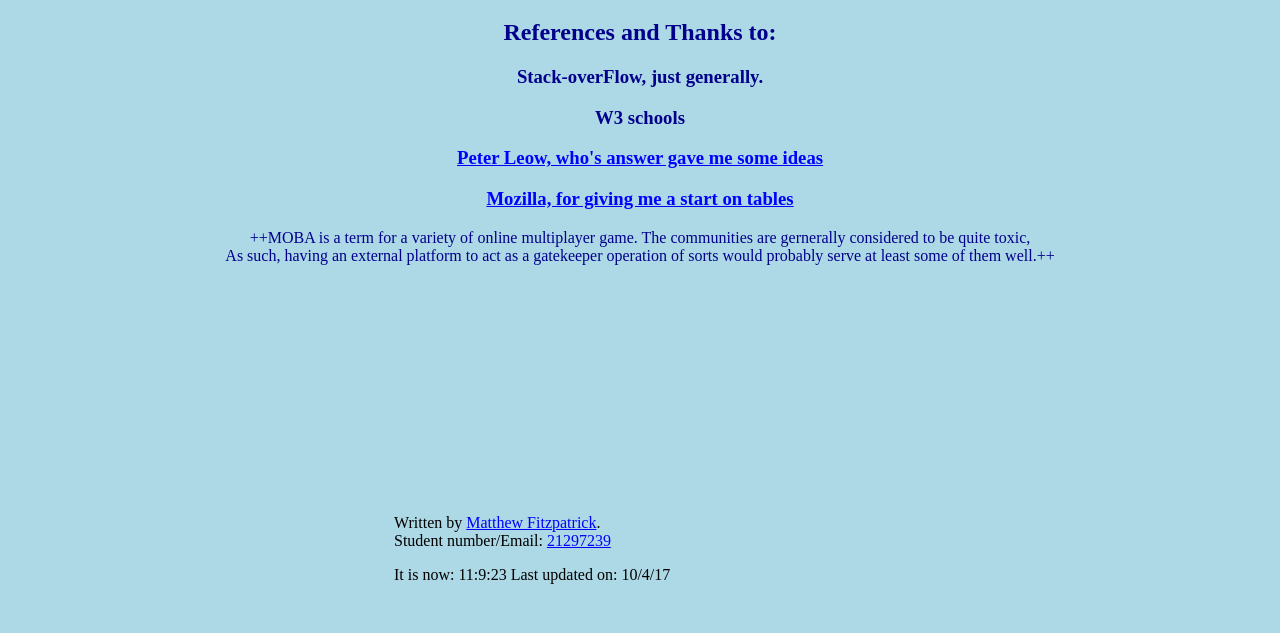
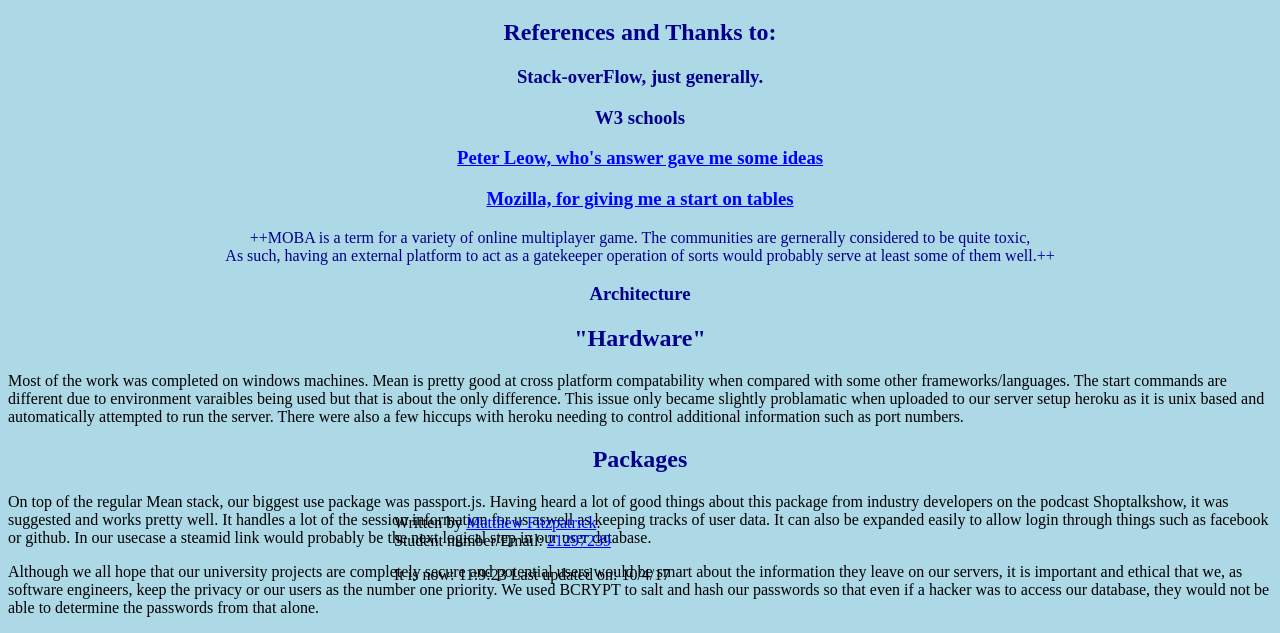
Before and after one commit to BjornBjornson/CITS3403, a website: page Front-end/about.html in a window 1280 px wide. Shown: the part 190-823 px from the top of the page. Before the commit the page ends 800 px from the top, so only its background shows below. Drawn offline with Linux system fonts and the light colour scheme.

Commit message:
added some info to the about me page

```diff
--- a/Front-end/about.html
+++ b/Front-end/about.html
@@ -52,8 +52,36 @@
 	<h3><a href='https://developer.mozilla.org/en-US/docs/Web/API/Document_Object_Model/Traversing_an_HTML_table_with_JavaScript_and_DOM_Interfaces'>Mozilla, for giving me a start on tables</a></h3>
 	<p id='Sprook'> ++MOBA is a term for a variety of online multiplayer game. The communities are gernerally considered to be quite toxic,<br />
 		As such, having an external platform to act as a gatekeeper operation of sorts would probably serve at least some of them well.++</p>
+		<h3>Architecture</h3>
+		<h2>"Hardware"</h2>
+		<p>Most of the work was completed on windows machines. Mean is pretty good at
+			cross platform compatability when compared with some other frameworks/languages.
+			The start commands are different due to environment varaibles being used but
+			that is about the only difference. This issue only became slightly problamatic when
+			uploaded to our server setup heroku as it is unix based and automatically attempted
+			to run the server. There were also a few hiccups with heroku needing to control
+			additional information such as port numbers.
 
-	<footer>
+		<h2>Packages</h2>
+		<p>
+		On top of the regular Mean stack, our biggest use package was passport.js. Having heard
+		a lot of good things about this package from industry developers on the podcast Shoptalkshow,
+		it was suggested and works pretty well. It handles a lot of the session information
+		for us aswell as keeping tracks of user data. It can also be expanded easily to
+		allow login through things such as facebook or github. In our usecase a steamid link
+		would probably be the next logical step in our user database.</p>
+
+		<p>
+			Although we all hope that our university projects are completely secure and
+			potential users would be smart about the information they leave on our servers,
+			it is important and ethical that we, as software engineers, keep the privacy
+			or our users as the number one priority. We used BCRYPT to salt and hash our passwords
+			so that even if a hacker was to access our database, they would not be able to
+			determine the passwords from that alone.
+		</p>
+
+
+		<footer>
 		<div>
 			<a href='Logout' id='logoutLink'></a>
 			Written by <a href='mailto:mfitzay@gmail.com'> Matthew Fitzpatrick</a>.<br>
```
Also changed, not shown: README.md, test/readme.txt.
